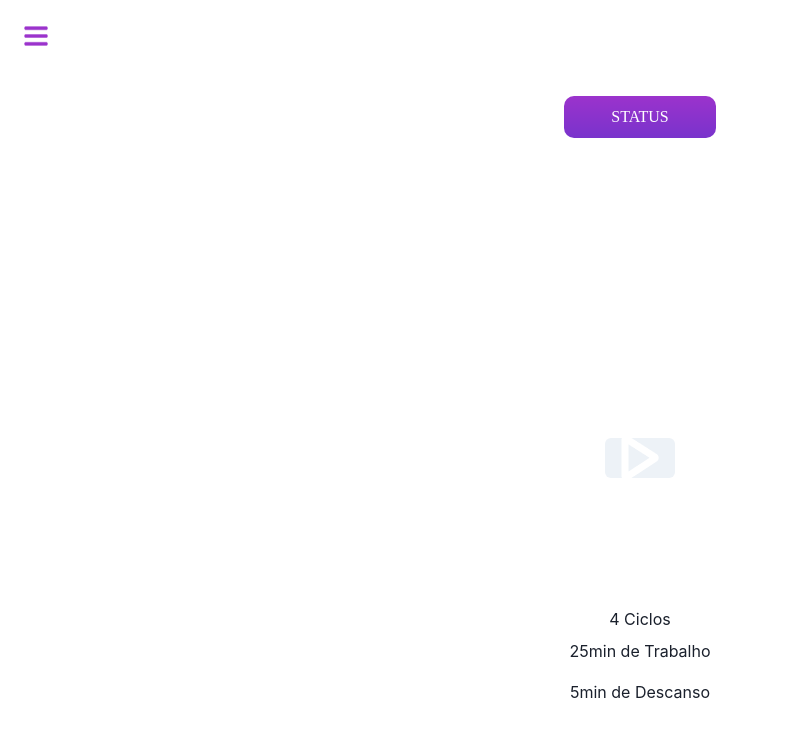
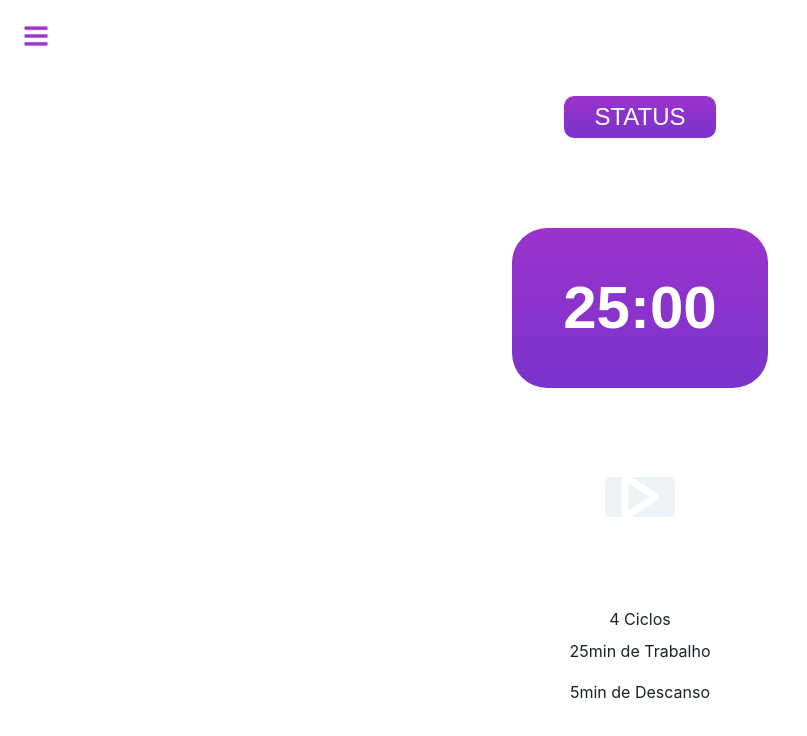
Before and after one commit to AluisioNBR/pomocycle, a Next.js app: page / in a window 1280 px wide. Shown: the top 736 px of the page, without its empty margins (0-807 px from the left). Built offline with nearby package versions, Linux system fonts and the light colour scheme.

Commit message:
style: time viewer

```diff
--- a/src/components/StatusViewer.tsx
+++ b/src/components/StatusViewer.tsx
@@ -15,7 +15,7 @@ export function StatusViewer({ children }: StatusViewerProps) {
 			bgGradient="linear(to-b, #9B33CC, #7933CC)"
 			rounded={10}
 		>
-			<Text color="white" size="24px" fontFamily="jua">
+			<Text color="white" fontSize={24} fontFamily="jua, sans-serif">
 				{children}
 			</Text>
 		</Box>
--- a/src/components/TimeViewer.tsx
+++ b/src/components/TimeViewer.tsx
@@ -13,10 +13,16 @@ export function TimeViewer({ children }: TimeViewerProps) {
 			display="flex"
 			alignItems="center"
 			justifyContent="center"
-			bgGradient="linear(to-b, #09B33CC, #7933CC)"
-			rounded={10}
+			w="16rem"
+			h="10rem"
+			bgGradient="linear(to-b, #9B33CC, #7933CC)"
+			rounded={35}
 		>
-			<Heading color="white">
+			<Heading
+				color="white"
+				fontSize={60}
+				fontFamily="Josefin Sans, sans-serif"
+			>
 				{minutes}:{seconds}
 			</Heading>
 		</Box>
```
